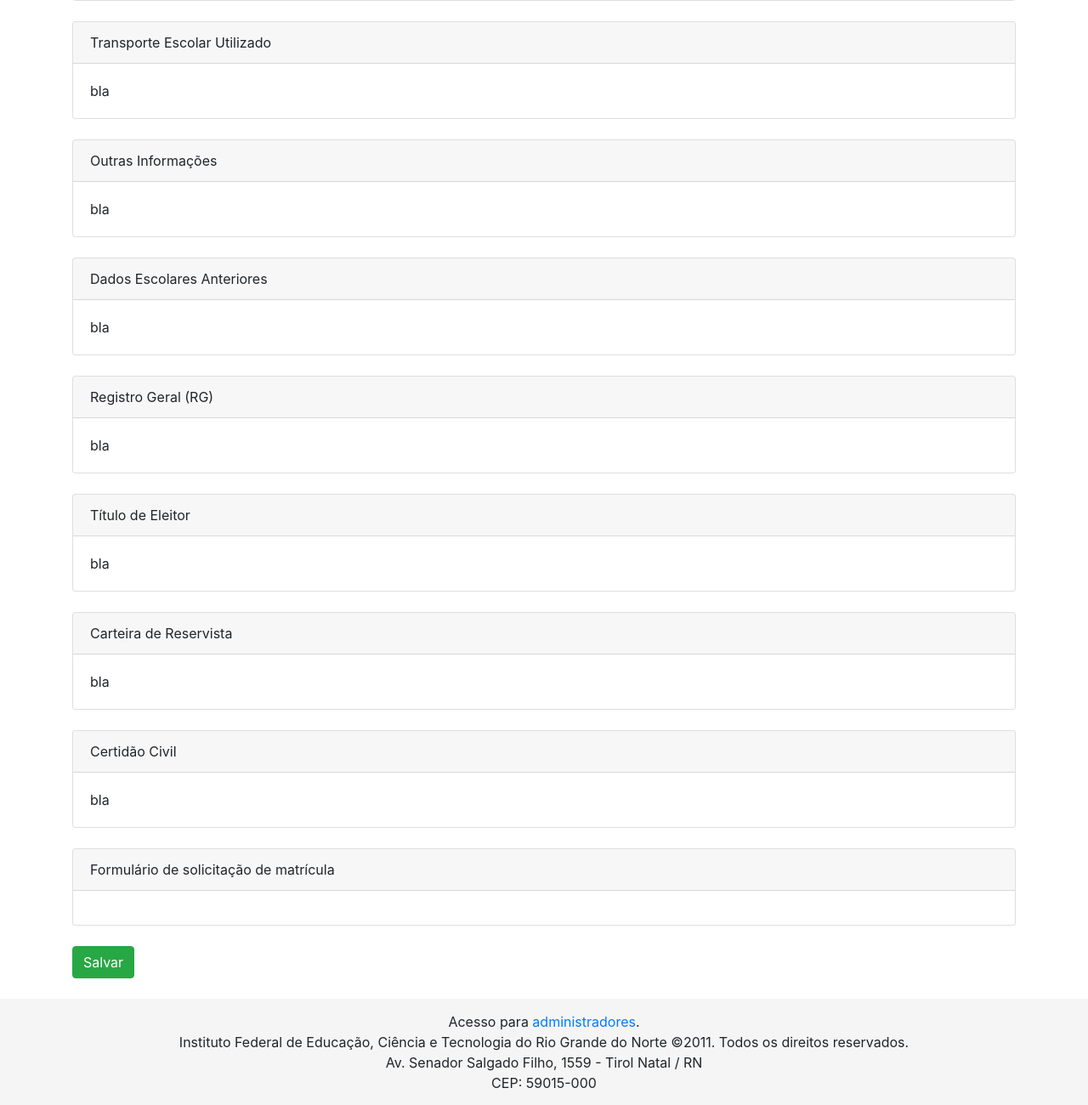
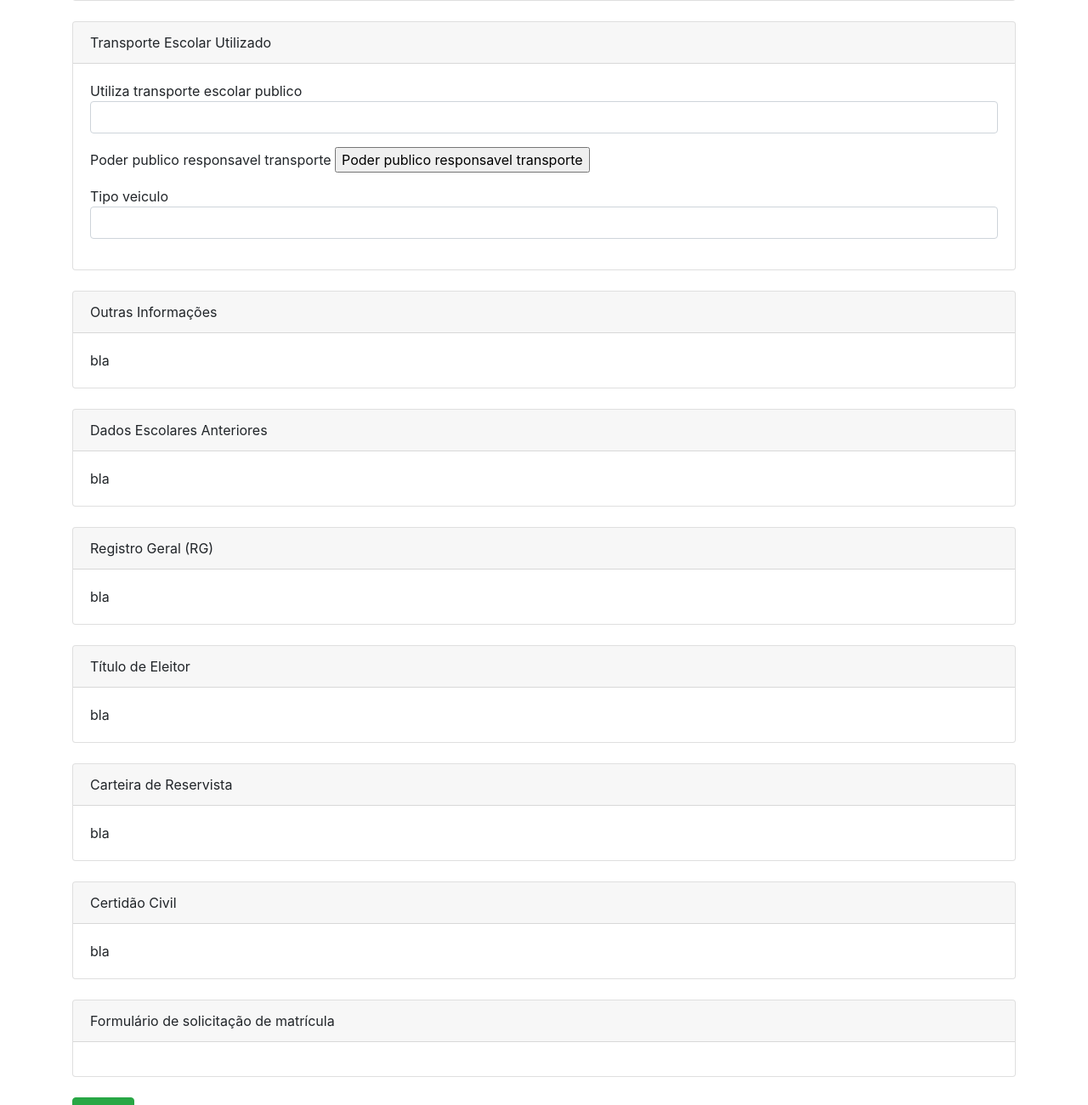
Before and after one commit to suap-ead/ege_preinscricao, a Django app: template solicitacao/templates/pre_matricula/solicitacao/formulario.html in a window 1280 px wide. Shown: the part 3766-5066 px from the top of the page at 85% size. Run offline with Django 3.2, Linux system fonts and the light colour scheme; the template is opened without the code that fills it: most values are stand-ins (such as "Sample title", 1, 10 or a date in 2020); form fields are guessed from the names that the template uses; parts of the project's set-up code (start-up, migrations or seed data) failed here and were passed over; some libraries are stand-ins or nearby versions.

Commit message:
[UPD] Sessão Transporte Escolar Utilizado de formulário de solicitação definida.

```diff
--- a/solicitacao/templates/pre_matricula/solicitacao/formulario.html
+++ b/solicitacao/templates/pre_matricula/solicitacao/formulario.html
@@ -206,7 +206,21 @@
         <div class="card">
           <div class="card-header">Transporte Escolar Utilizado</div>
           <div class="card-body">
-              bla
+            <p class="form-group">
+              {{ form.utiliza_transporte_escolar_publico.label_tag }}
+              {{ form.utiliza_transporte_escolar_publico }}
+              <span class="helptext">{{ form.utiliza_transporte_escolar_publico.help_text }}</span>
+            </p>
+            <p class="form-group">
+              {{ form.poder_publico_responsavel_transporte.label_tag }}
+              {{ form.poder_publico_responsavel_transporte }}
+              <span class="helptext">{{ form.poder_publico_responsavel_transporte.help_text }}</span>
+            </p>
+            <p class="form-group">
+              {{ form.tipo_veiculo.label_tag }}
+              {{ form.tipo_veiculo }}
+              <span class="helptext">{{ form.tipo_veiculo.help_text }}</span>
+            </p>
           </div>
         </div>
         <br>
```
